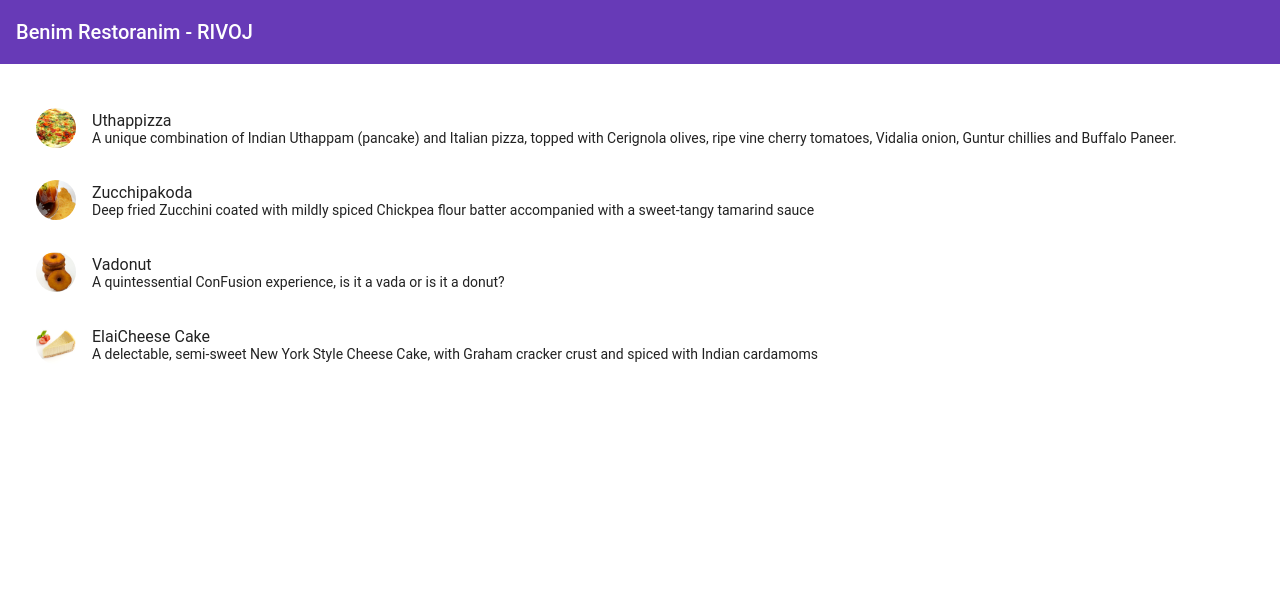
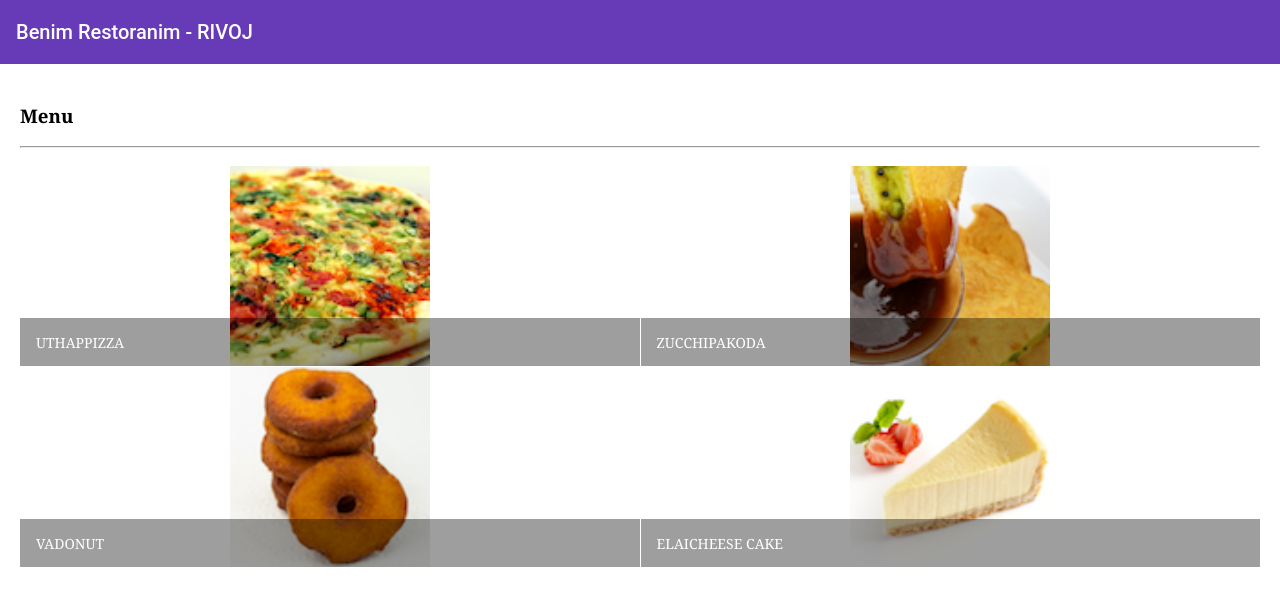
Before and after one commit to zohidbek-mengliboyev/benim-restoranim, an Angular app: page / in a window 1280 px wide. Shown: the top 606 px of the page. Built offline with nearby package versions, Linux system fonts and the light colour scheme.

Commit message:
Changing layout

```diff
--- a/src/app/menu/menu.component.html
+++ b/src/app/menu/menu.component.html
@@ -2,14 +2,22 @@
      fxLayout="column"
      fxLayoutGap="10px">
 
-  <mat-list fxFlex>
-    <mat-list-item *ngFor="let dish of dishes">
-      <img matListAvatar src={{dish.image}} alt={{dish.name}}>
-      <h1 matLine> {{dish.name}} </h1>
-      <p matLine>
-        <span> {{dish.description}} </span>
-      </p>
-    </mat-list-item>
-  </mat-list>
+  <div fxFlex>
+    <div>
+      <h3>Menu</h3>
+      <hr>
+    </div>
+  </div>
+
+  <div fxFlex>
+    <mat-grid-list cols="2" rowHeight="200px">
+      <mat-grid-tile *ngFor="let dish of dishes">
+        <img height="200px" src={{dish.image}} alt={{dish.name}}>
+        <mat-grid-tile-footer>
+          <h1>{{dish.name | uppercase}}</h1>
+        </mat-grid-tile-footer>
+      </mat-grid-tile>
+    </mat-grid-list>
+  </div>
 
 </div>
--- a/src/app/menu/menu.component.ts
+++ b/src/app/menu/menu.component.ts
@@ -1,14 +1,8 @@
 import { Component, OnInit } from '@angular/core';
 import { Dish } from '../shared/dish';
 
-@Component({
-  selector: 'app-menu',
-  templateUrl: './menu.component.html',
-  styleUrls: ['./menu.component.scss']
-})
-export class MenuComponent implements OnInit {
 
-  dishes: Dish[] = [
+const DISHES: Dish[] = [
   {
     id: '0',
     name: 'Uthappizza',
@@ -50,6 +44,16 @@
     description: 'A delectable, semi-sweet New York Style Cheese Cake, with Graham cracker crust and spiced with Indian cardamoms'
   }
  ];
+@Component({
+  selector: 'app-menu',
+  templateUrl: './menu.component.html',
+  styleUrls: ['./menu.component.scss']
+})
+export class MenuComponent implements OnInit {
+
+  dishes = DISHES;
+
+  selectedDish = DISHES[0];
 
   constructor() { }
 
```
Also changed, not shown: src/app/app.module.ts (+7 -1 lines). Lines whose indentation alone changed are shown as unchanged.
